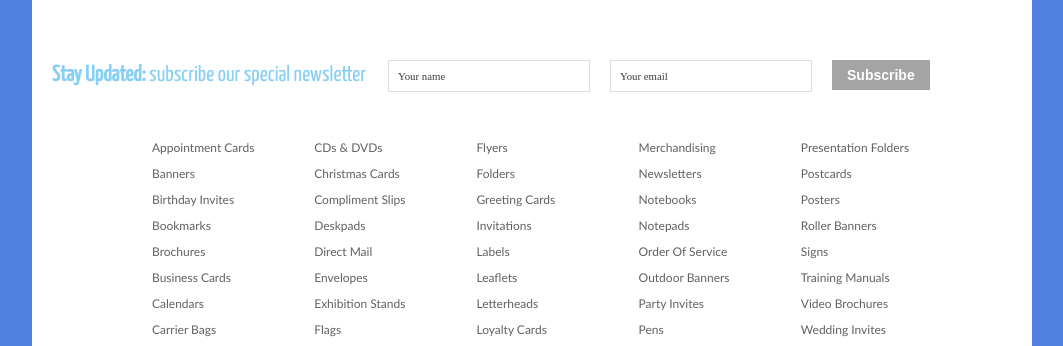
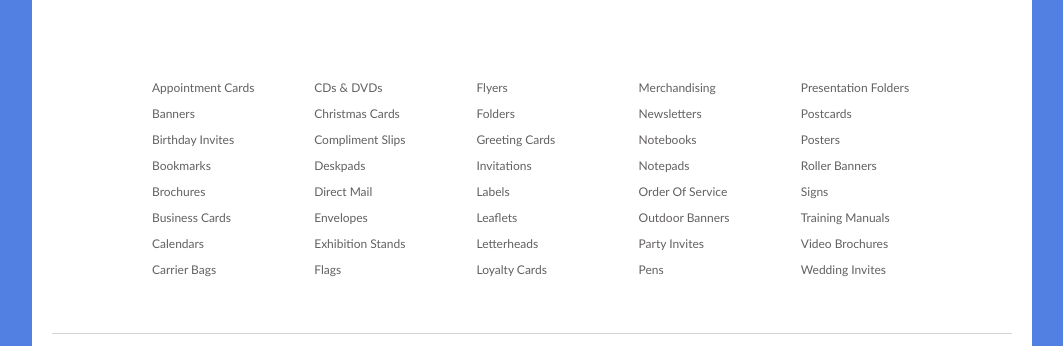
Before and after one commit to print-shop-london/website, a plain HTML site: page contact.html in a window 1280 px wide. Shown: the part 1042-1388 px from the top of the page, without its empty margins (108-1171 px from the left). Drawn offline with Linux system fonts and the light colour scheme; a web font is replaced by a local one.

Commit message:
Update contact.html

```diff
--- a/contact.html
+++ b/contact.html
@@ -226,16 +226,7 @@ span.onsale { background-color:#616263; }
 
 		&#65279;			        </div>
 
-		<!-- START NEWSLETTER FORM -->
-		<div id="newsletter-form" class="group">
 
-			<div class="inner">
-
-				<div class="newsletter-section group"><p class="description special-font"><strong>Stay Updated:</strong> subscribe our special newsletter</p><form method="post" action="https://printshopstalbans.us4.list-manage.com/subscribe/post?u=e0c7a84f51f16b7f6d8a16f53&amp;id=45b328bd0d"><fieldset><ul class="group"><li><label for="NAME">Your name</label><input type="text" name="NAME" id="NAME" class="name-field text-field autoclear" /></li><li><label for="EMAIL">Your email</label><input type="text" name="EMAIL" id="EMAIL" class="email-field text-field autoclear" /></li><li><input type="hidden" id="_mc_submit_signup_form_nonce" name="_mc_submit_signup_form_nonce" value="6dba1c0bfa" /><input type="submit" value="Subscribe" class="submit-field" /></li></ul></fieldset></form></div>
-			</div>
-
-		</div>
-		<!-- ENDSTART NEWSLETTER FORM -->
 
 		<!-- START FOOTER -->
 		<div id="footer" class="group footer-no-sidebar columns-5">
```
